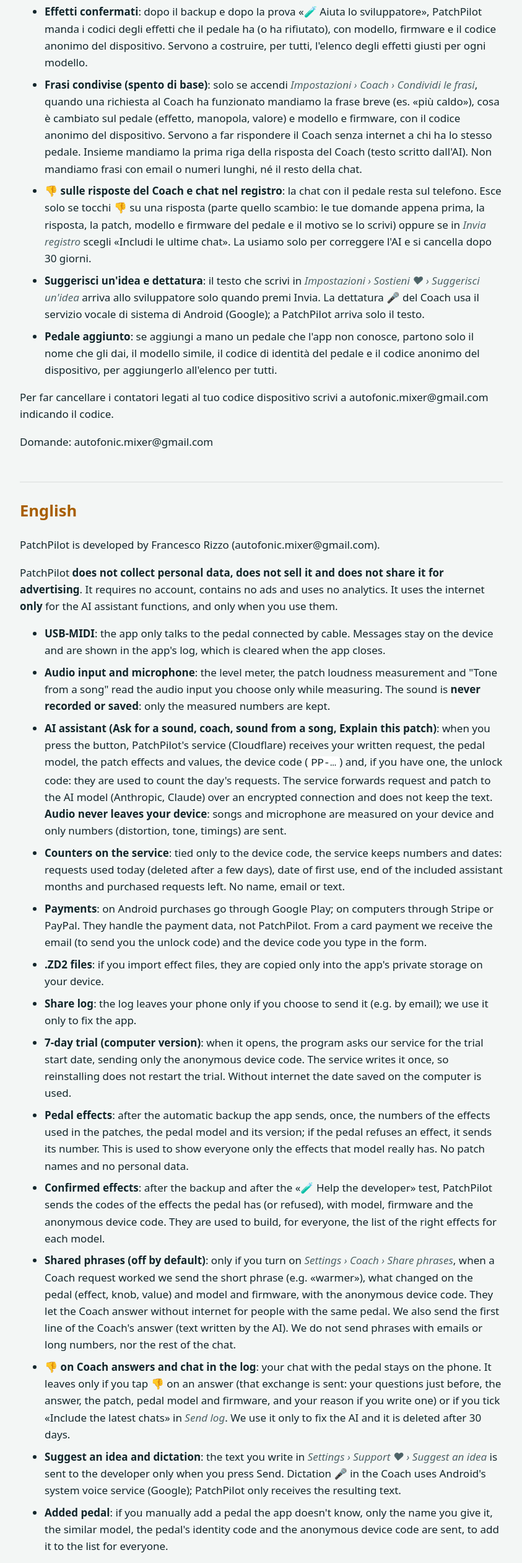
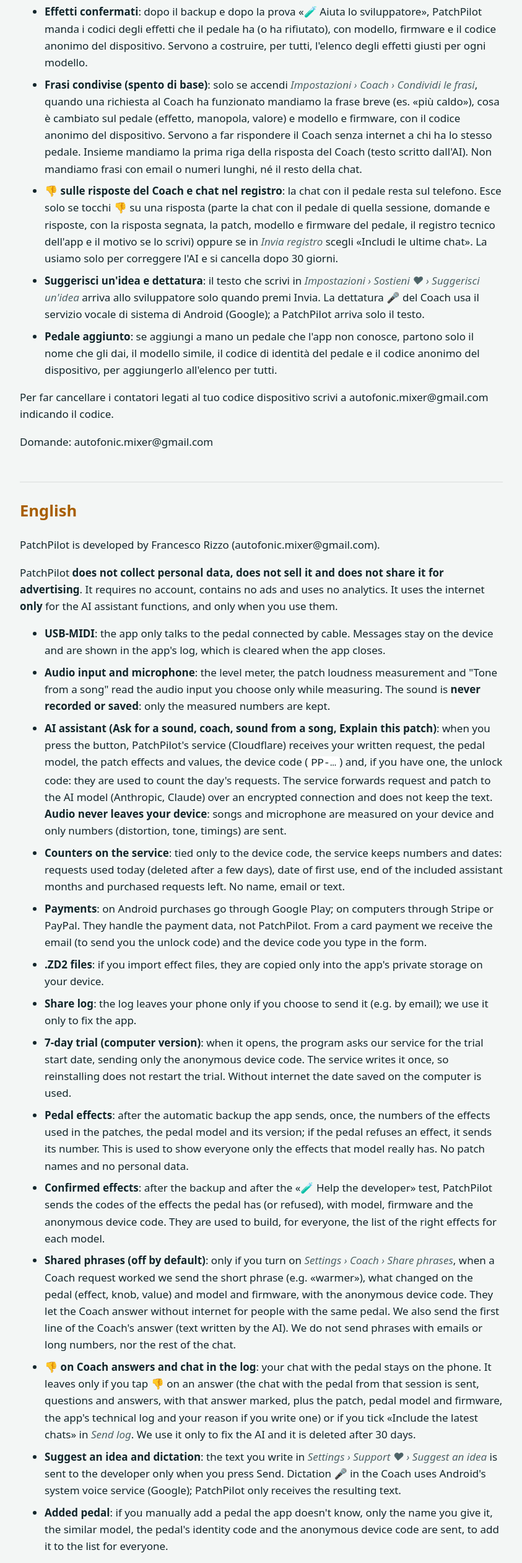
Before and after one commit to francescorizzo-cyber/patchpilot, a plain HTML site: page docs/privacy.html in a window 1280 px wide. Shown: the part 1305-3826 px from the top of the page at 62% size, without its empty margins (218-1061 px from the left). Drawn offline with Linux system fonts and the light colour scheme.

Commit message:
Privacy: il 👎 manda la chat della sessione e il registro tecnico
Co-Authored-By: Claude Opus 5.5 <noreply@anthropic.com>
Claude-Session: https://claude.ai/code/session_016nMkwZNvanWj8WkSvaZa9V

```diff
--- a/docs/privacy.html
+++ b/docs/privacy.html
@@ -35,7 +35,7 @@ li{margin:.5em 0}code{background:var(--panel);padding:1px 5px;border-radius:4px}
 <li><strong>Effetti del pedale</strong>: dopo il backup automatico l&#x27;app manda una volta sola i numeri degli effetti usati nelle patch, il modello e la versione del pedale; se il pedale rifiuta un effetto, manda il suo numero. Servono a mostrare a tutti solo gli effetti che quel modello ha davvero. Niente nomi delle patch né dati personali.</li>
 <li><strong>Effetti confermati</strong>: dopo il backup e dopo la prova «🧪 Aiuta lo sviluppatore», PatchPilot manda i codici degli effetti che il pedale ha (o ha rifiutato), con modello, firmware e il codice anonimo del dispositivo. Servono a costruire, per tutti, l'elenco degli effetti giusti per ogni modello.</li>
 <li><strong>Frasi condivise (spento di base)</strong>: solo se accendi <em>Impostazioni › Coach › Condividi le frasi</em>, quando una richiesta al Coach ha funzionato mandiamo la frase breve (es. «più caldo»), cosa è cambiato sul pedale (effetto, manopola, valore) e modello e firmware, con il codice anonimo del dispositivo. Servono a far rispondere il Coach senza internet a chi ha lo stesso pedale. Insieme mandiamo la prima riga della risposta del Coach (testo scritto dall'AI). Non mandiamo frasi con email o numeri lunghi, né il resto della chat.</li>
-<li><strong>👎 sulle risposte del Coach e chat nel registro</strong>: la chat con il pedale resta sul telefono. Esce solo se tocchi 👎 su una risposta (parte quello scambio: le tue domande appena prima, la risposta, la patch, modello e firmware del pedale e il motivo se lo scrivi) oppure se in <em>Invia registro</em> scegli «Includi le ultime chat». La usiamo solo per correggere l&#x27;AI e si cancella dopo 30 giorni.</li>
+<li><strong>👎 sulle risposte del Coach e chat nel registro</strong>: la chat con il pedale resta sul telefono. Esce solo se tocchi 👎 su una risposta (parte la chat con il pedale di quella sessione, domande e risposte, con la risposta segnata, la patch, modello e firmware del pedale, il registro tecnico dell&#x27;app e il motivo se lo scrivi) oppure se in <em>Invia registro</em> scegli «Includi le ultime chat». La usiamo solo per correggere l&#x27;AI e si cancella dopo 30 giorni.</li>
 <li><strong>Suggerisci un&#x27;idea e dettatura</strong>: il testo che scrivi in <em>Impostazioni › Sostieni ♥ › Suggerisci un&#x27;idea</em> arriva allo sviluppatore solo quando premi Invia. La dettatura 🎤 del Coach usa il servizio vocale di sistema di Android (Google); a PatchPilot arriva solo il testo.</li>
 <li><strong>Pedale aggiunto</strong>: se aggiungi a mano un pedale che l&#x27;app non conosce, partono solo il nome che gli dai, il modello simile, il codice di identità del pedale e il codice anonimo del dispositivo, per aggiungerlo all&#x27;elenco per tutti.</li>
 </ul>
@@ -56,7 +56,7 @@ li{margin:.5em 0}code{background:var(--panel);padding:1px 5px;border-radius:4px}
 <li><strong>Pedal effects</strong>: after the automatic backup the app sends, once, the numbers of the effects used in the patches, the pedal model and its version; if the pedal refuses an effect, it sends its number. This is used to show everyone only the effects that model really has. No patch names and no personal data.</li>
 <li><strong>Confirmed effects</strong>: after the backup and after the «🧪 Help the developer» test, PatchPilot sends the codes of the effects the pedal has (or refused), with model, firmware and the anonymous device code. They are used to build, for everyone, the list of the right effects for each model.</li>
 <li><strong>Shared phrases (off by default)</strong>: only if you turn on <em>Settings › Coach › Share phrases</em>, when a Coach request worked we send the short phrase (e.g. «warmer»), what changed on the pedal (effect, knob, value) and model and firmware, with the anonymous device code. They let the Coach answer without internet for people with the same pedal. We also send the first line of the Coach's answer (text written by the AI). We do not send phrases with emails or long numbers, nor the rest of the chat.</li>
-<li><strong>👎 on Coach answers and chat in the log</strong>: your chat with the pedal stays on the phone. It leaves only if you tap 👎 on an answer (that exchange is sent: your questions just before, the answer, the patch, pedal model and firmware, and your reason if you write one) or if you tick «Include the latest chats» in <em>Send log</em>. We use it only to fix the AI and it is deleted after 30 days.</li>
+<li><strong>👎 on Coach answers and chat in the log</strong>: your chat with the pedal stays on the phone. It leaves only if you tap 👎 on an answer (the chat with the pedal from that session is sent, questions and answers, with that answer marked, plus the patch, pedal model and firmware, the app&#x27;s technical log and your reason if you write one) or if you tick «Include the latest chats» in <em>Send log</em>. We use it only to fix the AI and it is deleted after 30 days.</li>
 <li><strong>Suggest an idea and dictation</strong>: the text you write in <em>Settings › Support ♥ › Suggest an idea</em> is sent to the developer only when you press Send. Dictation 🎤 in the Coach uses Android's system voice service (Google); PatchPilot only receives the resulting text.</li>
 <li><strong>Added pedal</strong>: if you manually add a pedal the app doesn&#x27;t know, only the name you give it, the similar model, the pedal&#x27;s identity code and the anonymous device code are sent, to add it to the list for everyone.</li>
 </ul>
```
